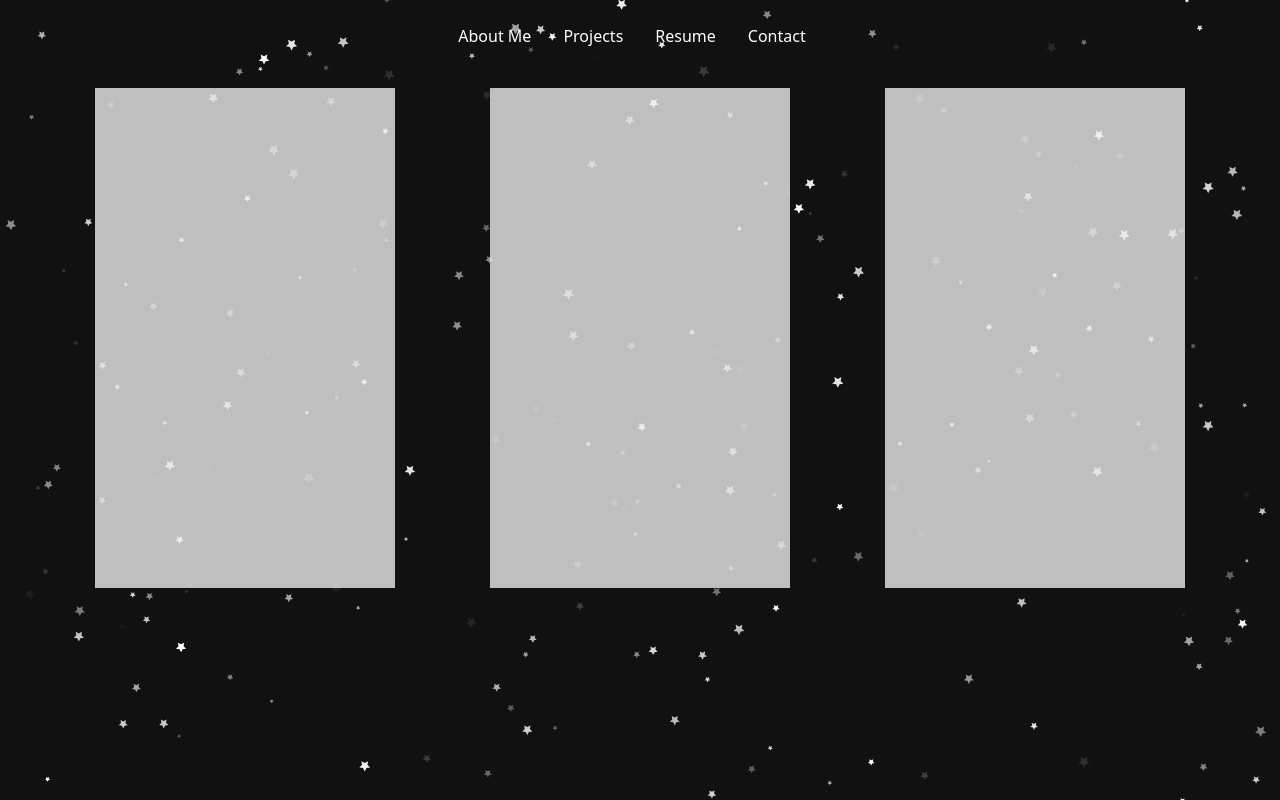
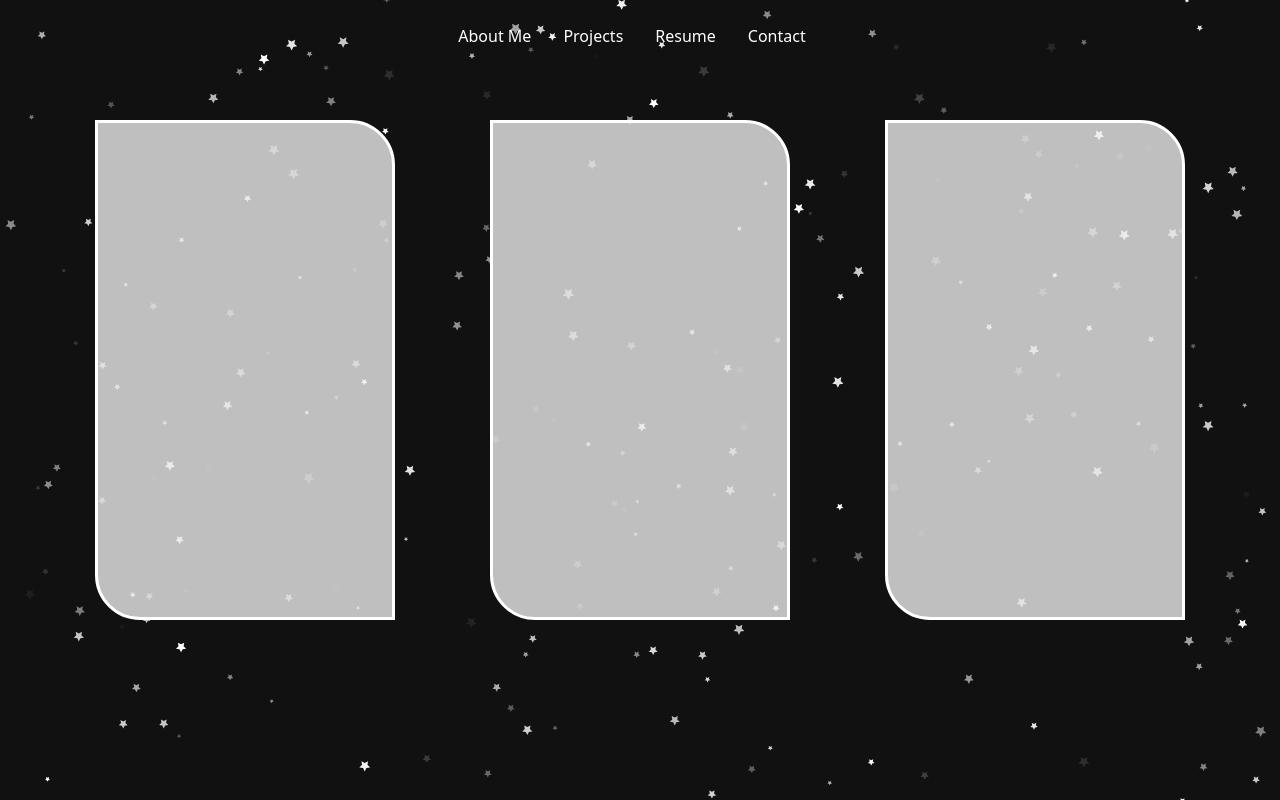
Before and after one commit to JesusGonzalez05/Portfolio-Jesus-Gonzalez, a React (Create React App) app: page /Projects in a window 1280 px wide. Built offline with nearby package versions, Linux system fonts and the light colour scheme.

Commit message:
added border and radius to containers

```diff
--- a/src/App.css
+++ b/src/App.css
@@ -148,6 +148,9 @@ justify-content: space-evenly;
 height: 500px;
 width: 300px;
 background-color: hsl(0, 0%, 92%, .8);
+border: 3px solid white;
+border-radius: 0px 45px 0px 45px;
+margin-top: 2rem;
 }
 
 /* Resume page */
```
